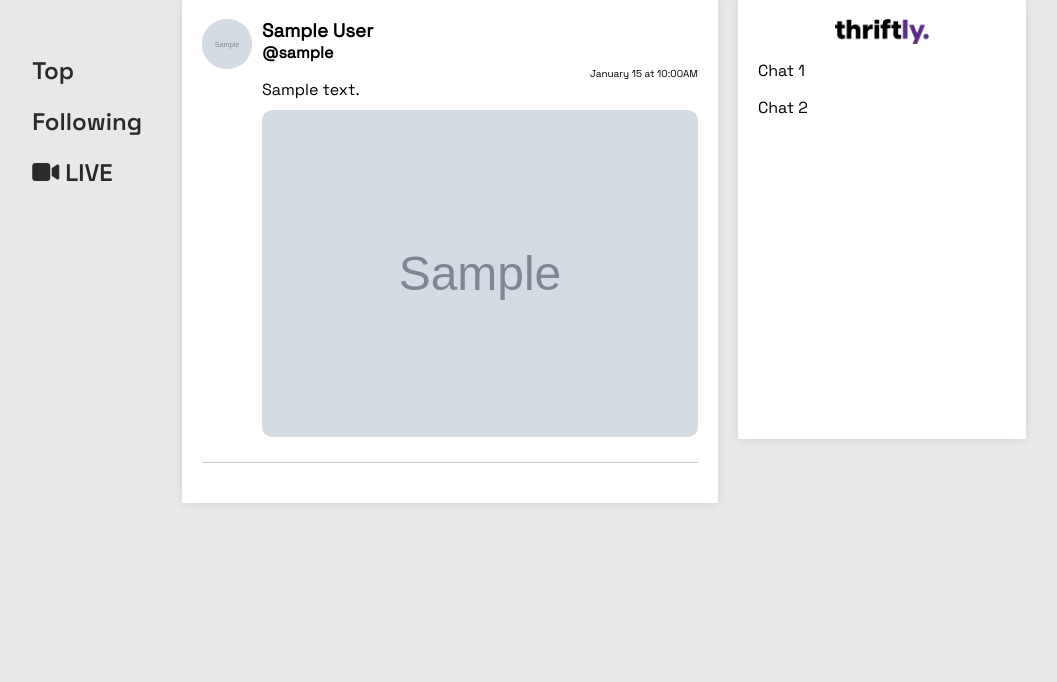
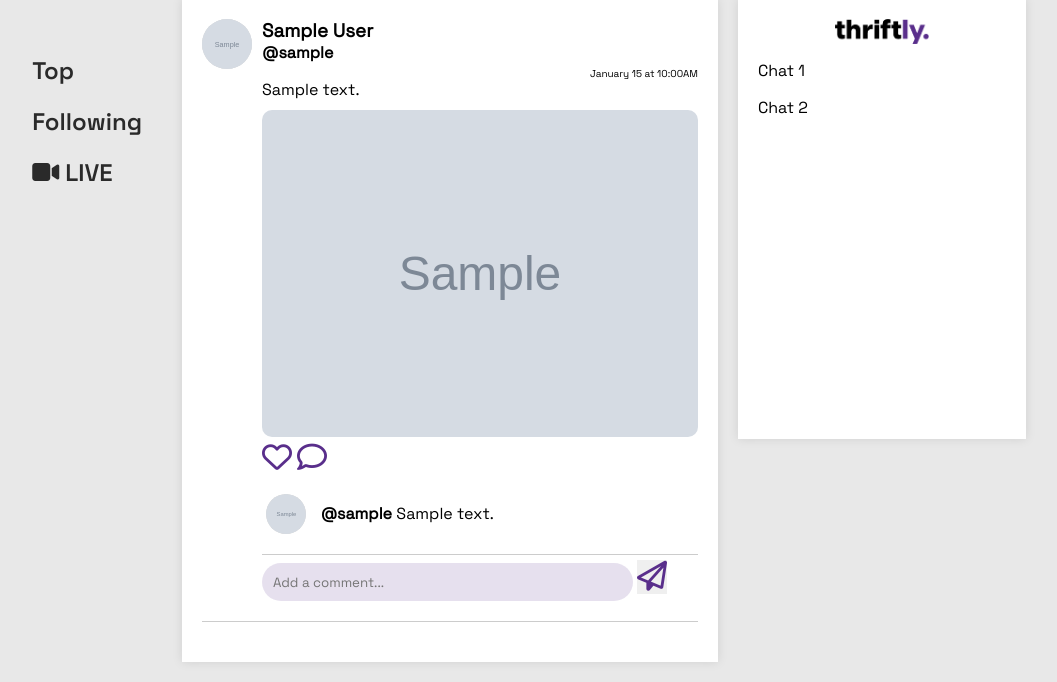
Before and after one commit to xyxyxyrex/thriftlyWeb, a PHP site: page /homePage.php in a window 1280 px wide. Shown: the part 482-1164 px from the top of the page, without its empty margins (190-1247 px from the left). Before the commit the page ends 985 px from the top, so only its background shows below. Run offline with PHP 8.4, Linux system fonts and the light colour scheme; the visitor is signed in with stand-in values (Sample User, id 1); tables that the repository leaves empty hold one stand-in row (values such as "Sample post"); grey boxes marked "Sample" are stand-in pictures.

Commit message:
added comment feature

```diff
--- a/homePage.php
+++ b/homePage.php
@@ -79,8 +79,6 @@ if (isset($_POST["postContent"])) {
         </div>
     </div>
 
-
-
     <div class="storyArea" id="storyArea">
         <button id="leftButton" onclick="scrollStories('left')"><i class="fa-solid fa-chevron-left"></i></button>
         <button id="rightButton" onclick="scrollStories('right')"><i class="fa-solid fa-chevron-right"></i></button>
@@ -89,7 +87,7 @@ if (isset($_POST["postContent"])) {
             <img class="profilePicture" src="./assets/story2.png" alt="Profile Picture">
         </div>
         <div class="story" id="story2">
-            <img class="storyContent" src="https://picsum.photos/200/312" alt="Story Image">
+            <img cla ss="storyContent" src="https://picsum.photos/200/312" alt="Story Image">
             <img class="profilePicture" src="https://placekitten.com/800/409" alt="Profile Picture">
         </div>
         <div class="story" id="story2">
@@ -158,7 +156,6 @@ if (isset($_POST["postContent"])) {
 
         <div class="feedArea">
             <?php
-
             $postsQuery = $conn->query("SELECT tbl_posts.*, tbl_user.first_name, tbl_user.last_name FROM tbl_posts JOIN tbl_user ON tbl_posts.user_id = tbl_user.user_id ORDER BY post_date DESC");
             $posts = $postsQuery->fetchAll(PDO::FETCH_ASSOC);
 
@@ -166,7 +163,6 @@ if (isset($_POST["postContent"])) {
                 echo '<div class="post">';
                 echo '<div class="userImage"><img src="' . getProfilePicture($post['user_id']) . '" alt=""></div>';
                 echo '<div class="postContent">';
-
                 echo '<h3 style="margin: 0">' . $post['first_name'] . ' ' . $post['last_name'] . '</h3>';
                 echo '<h4 style="margin: 0">' . '@' . getUsername($post['user_id']) . '</h4>';
                 echo '<p class="postText">' . $post['post_content'] . '</p>';
@@ -175,6 +171,32 @@ if (isset($_POST["postContent"])) {
                 if (!empty($post['post_image'])) {
                     echo '<img class="postImage" src="' . $post['post_image'] . '" alt="">';
                 }
+                echo '<div class="postButtons">';
+                echo '<i class="fa-regular fa-heart"></i>';
+                echo '<i class="fa-regular fa-comment"></i>';
+                echo '</div>';
+                echo '<div class="commentSection">';
+
+                $commentsQuery = $conn->query("SELECT tbl_comments.*, tbl_user.profile_picture FROM tbl_comments JOIN tbl_user ON tbl_comments.user_id = tbl_user.user_id WHERE post_id = " . $post['post_id']);
+                $comments = $commentsQuery->fetchAll(PDO::FETCH_ASSOC);
+
+                foreach ($comments as $comment) {
+                    echo '<div class="comment">';
+                    echo '<div class="userImage"><img src="' . $comment['profile_picture'] . '" alt="">  </div>';
+                    echo '<h4 class="commentUserName"margin: 0">' . '@' . getUsername($comment['user_id']) . '</h4>';
+                    echo '<p>' . $comment['comment_content'] . '</p>';
+                    echo '</div>';
+                }
+
+                echo '<form action="process_post.php" method="post" class="commentForm">';
+                echo '<div class="commentInputContainer">';
+                echo '<input class="commentInput" name="commentContent" placeholder="Add a comment..." class="commentInput" type="text">';
+                echo '<input type="hidden" name="postId" value="' . $post['post_id'] . '">';
+                echo '<button class="commentButton" type="submit" name="submitComment"><i class="fa-regular fa-paper-plane"></i></button>';
+                echo '</div>';
+                echo '</form>';
+
+                echo '</div>';
                 echo '</div>';
                 echo '</div>';
             }
@@ -195,8 +217,8 @@ if (isset($_POST["postContent"])) {
                 return $username;
             }
             ?>
+        </div>
 
-        </div>
         <div class="chatArea">
             <img src="./assets/logoName.png" alt="">
             <p>Chat 1</p>
--- a/styles/style1.css
+++ b/styles/style1.css
@@ -147,7 +147,7 @@ button {
   display: flex;
 }
 
-input[type="text"] {
+.writePost input[type="text"] {
   width: 100%;
   border: none;
   padding: 10px;
@@ -405,3 +405,79 @@ input[type="submit" i]:hover {
   float: right;
   margin-top: -10%;
 }
+
+.postButtons {
+  display: flex;
+  font-size: 30px;
+}
+
+.fa-heart {
+  color: #592e8b;
+  padding-right: 5px;
+}
+
+.fa-comment {
+  color: #592e8b;
+  padding-right: 5px;
+}
+
+.fa-paper-plane {
+  color: #592e8b;
+}
+
+.commentInput {
+  width: 80%;
+  border-radius: 50px;
+  border: rgba(89, 46, 139, 0.5);
+  padding: 2.5%;
+  font-family: "Space Grotesk Regular";
+  transition: 0.8s;
+  background: rgba(89, 46, 139, 0.15);
+}
+.commentInput:focus {
+  width: 85%;
+  border: #592e8b;
+  border-radius: 0px;
+  padding: 2.5%;
+  font-family: "Space Grotesk Regular";
+  transition: 0.8s;
+  background: #592e8b;
+  color: white;
+  -webkit-appearance: none;
+}
+
+.comment {
+  display: flex;
+  align-items: center;
+  margin-top: 1px;
+  padding: 1%;
+  border-bottom: 1px solid #ccc;
+}
+
+.comment .userImage {
+  width: 40px;
+  height: 40px;
+  border-radius: 50%;
+  overflow: hidden;
+  margin-right: 10px;
+}
+
+.comment .userImage img {
+  width: 100%;
+  height: 100%;
+  object-fit: cover;
+}
+
+.commentButton {
+  -webkit-appearance: none;
+  font-size: 30px;
+  outline: none;
+  cursor: pointer;
+  padding: 0%;
+  margin: 1%;
+  border: none;
+}
+
+.commentUserName {
+  padding: 1%;
+}
```
Also changed, not shown: process_post.php (+25 -2 lines), userDb.sql (+21 -0 lines), uploads/pfp/1696340604_splashBg3.jpg (added), uploads/pfp/1696340978_splashBg3.jpg (added).
